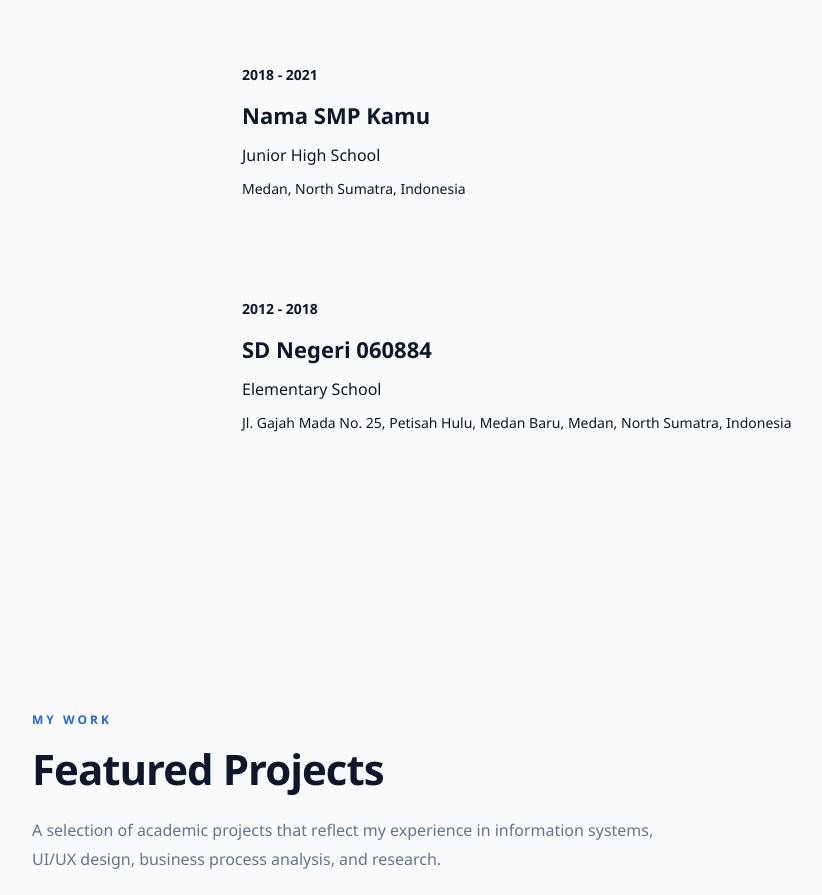
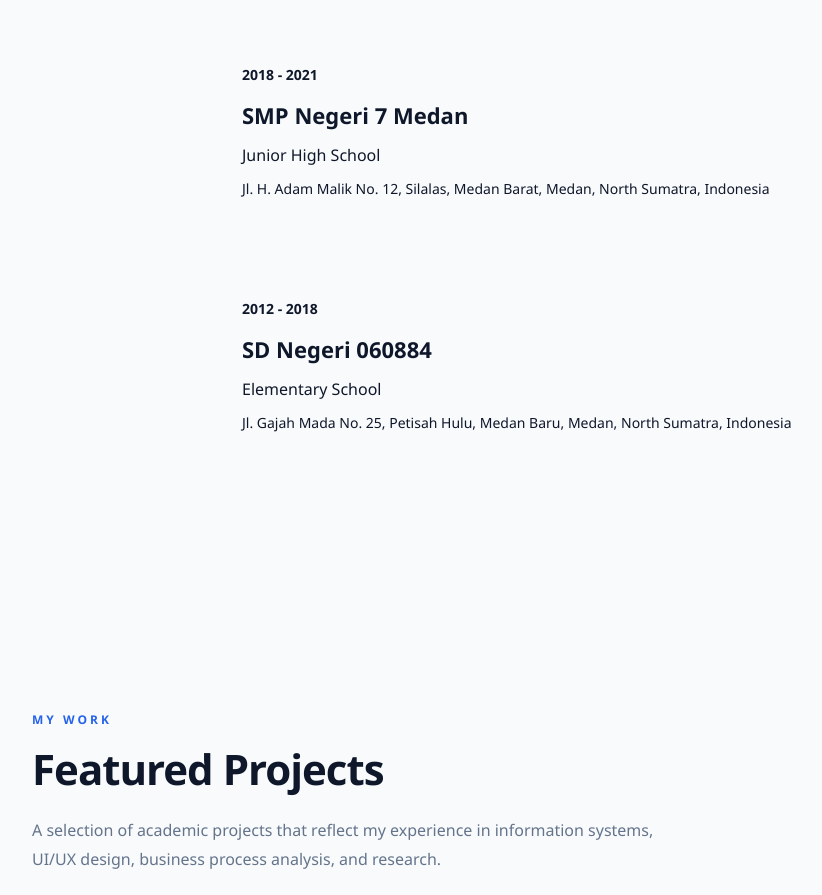
Before and after one commit to michelllela/michelle-portfolio, a plain HTML site: page index.html in a window 1280 px wide. Shown: the part 2146-3041 px from the top of the page, without its empty margins (33-855 px from the left). Drawn offline with Linux system fonts and the light colour scheme.

```diff
--- a/index.html
+++ b/index.html
@@ -211,14 +211,15 @@
                     2018 - 2021
                 </span>
 
-                <h3>Nama SMP Kamu</h3>
+                <h3>SMP Negeri 7 Medan</h3>
 
                 <p class="education-degree">
                     Junior High School
                 </p>
 
                 <p class="education-location">
-                    Medan, North Sumatra, Indonesia
+                    Jl. H. Adam Malik No. 12, Silalas,
+        Medan Barat, Medan, North Sumatra, Indonesia
                 </p>
 
             </div>
```
